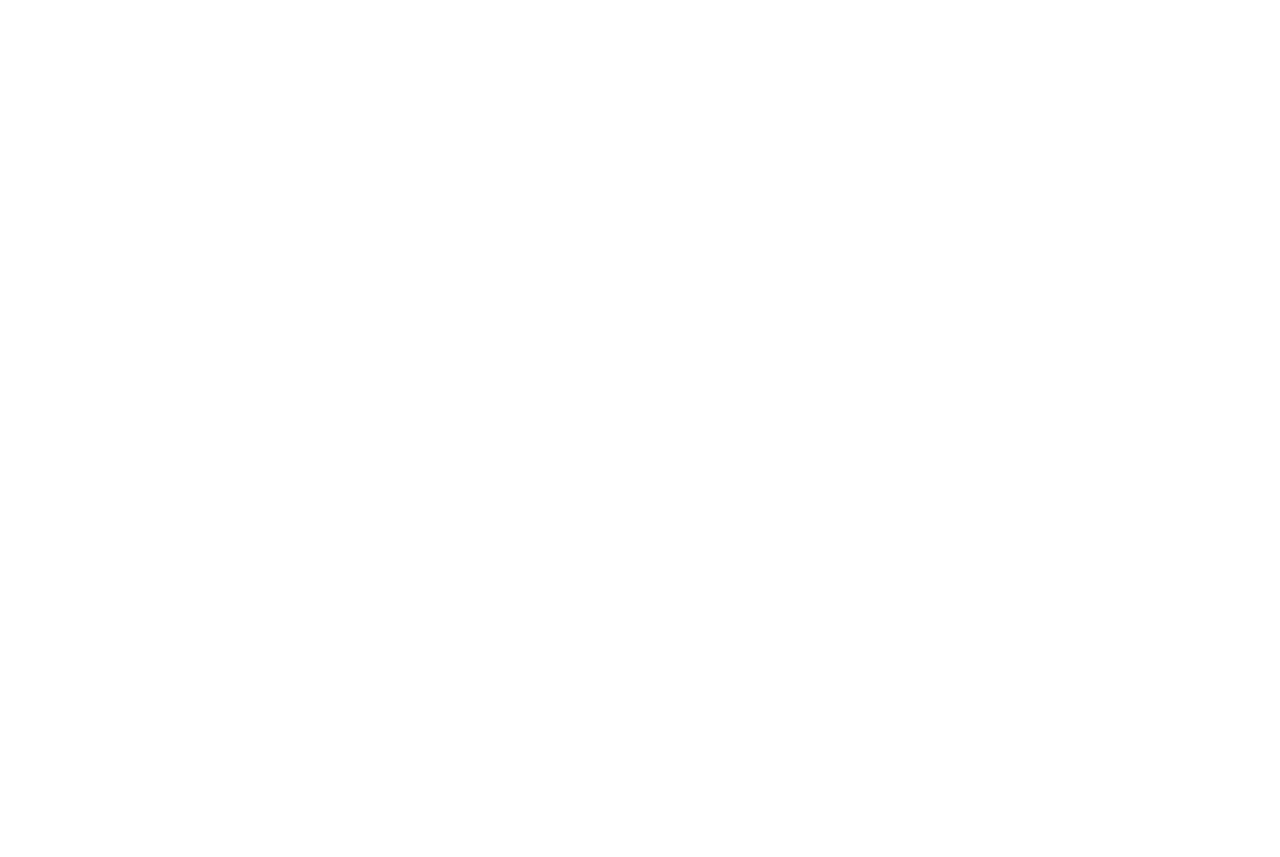
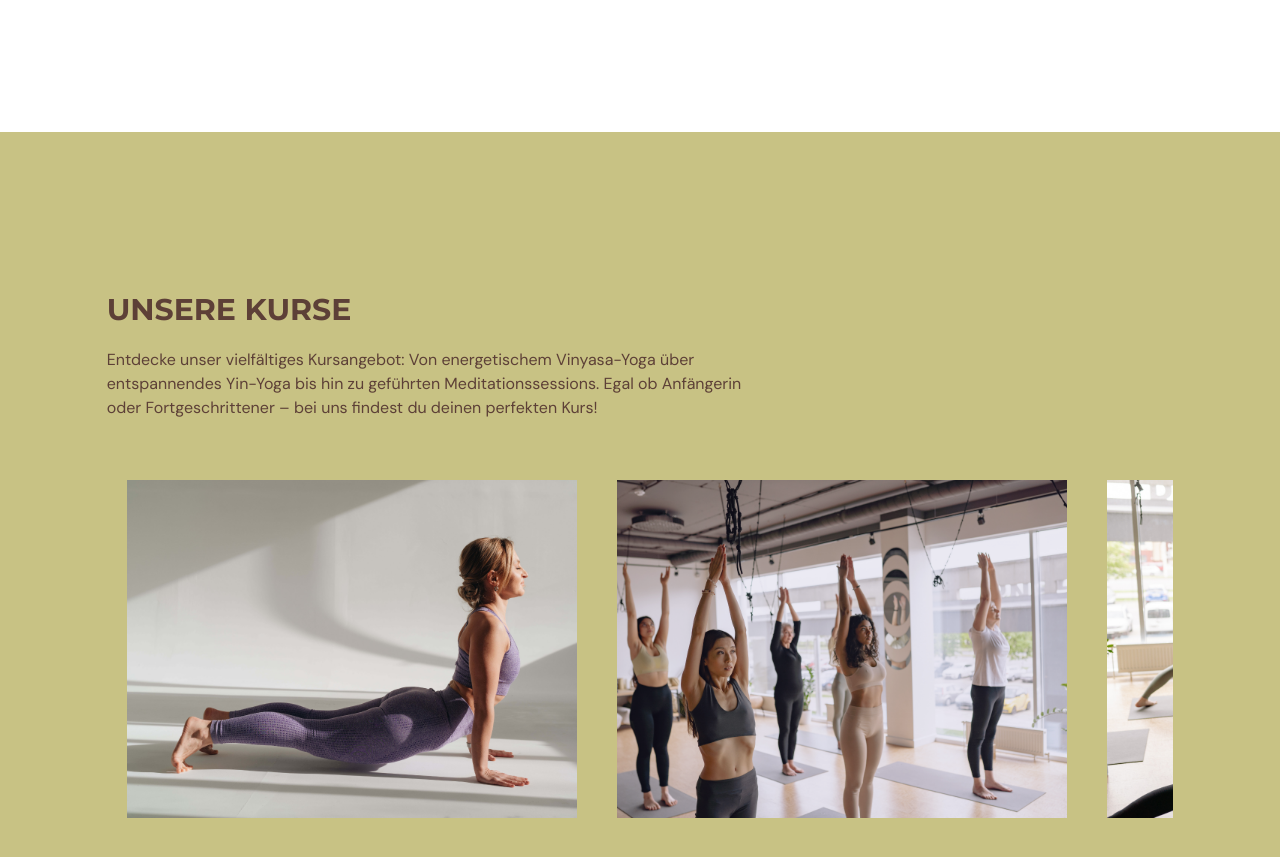
Before and after one commit to AlexaSta-hello/gym-ts, a React (Vite) app: page / in a window 1280 px wide. Shown: the part 2220-3077 px from the top of the page. Before the commit the page ends 2352 px from the top, so only its background shows below. Built offline with nearby package versions, Linux system fonts and the light colour scheme.

Commit message:
Classes Page

```diff
--- a/src/App.tsx
+++ b/src/App.tsx
@@ -1,6 +1,7 @@
 import Navbar from "@/scenes/navbar/index.tsx";
 import Home from "./scenes/home";
 import Benefits from "@/scenes/benefits";
+import OurClasses from "./scenes/ourClasses";
 import { useEffect, useState } from "react";
 import { SelectedPage } from "@/shared/types";
 import { HomeIcon } from "@heroicons/react/24/solid";
@@ -31,7 +32,7 @@
 
     <Home setSelectedPage={setSelectedPage}/>
     <Benefits setSelectedPage={setSelectedPage}/>
-
+    <OurClasses setSelectedPage={setSelectedPage}/>
   </div>
   );
 }
--- a/src/scenes/benefits/index.tsx
+++ b/src/scenes/benefits/index.tsx
@@ -46,6 +46,7 @@
         className="mx-auto min-h-full w-5/6 py-20"
     >
         <motion.div onViewportEnter={() => setSelectedPage(SelectedPage.Benefits)}>
+
             {/* Header */}
             <motion.div
                 className="md:my-5 md:w-3/5"
@@ -108,7 +109,7 @@
                             >
                                 <HText>
                                     ÜBER 200 GLÜCKLICHE MITGLIEDER*INNEN BLEIBEN MIT UNS {" "}
-                                    <span className="text-primary-100">FIT</span>.
+                                    <span className="text-gray-100">FIT</span>.
                                 </HText>
                             </motion.div>
                         </div>
--- /dev/null
+++ b/src/scenes/ourClasses/Class.tsx
@@ -0,0 +1,25 @@
+
+
+type Props = {
+    name: string;
+    description?: string;
+    image: string;
+};
+
+const Class = ({name, description, image}: Props) => {
+
+  const overlayStyles = `p-5 absolute z-30 flex h-[338px] w-[450px] flex-col
+    items-center justify-center whitespace-normal bg-gray-100 text-center
+    text-white opacity-0 transition duration-500 hover:opacity-90`
+    return (
+    <li className="relative mx-5 inline-block h-[380px] w-[450px]">
+        <div className={overlayStyles}>
+            <p className="text-2xl mb-5">{name}</p>
+            <p>{description}</p>
+        </div>
+        <img src={image} alt="yoga kurse" />
+    </li>
+  )
+}
+
+export default Class;
--- /dev/null
+++ b/src/scenes/ourClasses/index.tsx
@@ -0,0 +1,96 @@
+import HText from "@/shared/HText";
+import { ClassType, SelectedPage } from "@/shared/types";
+import image1 from "@/assets/image1.png";
+import image2 from "@/assets/image2.png";
+import image3 from "@/assets/image3.png";
+import image4 from "@/assets/image4.png";
+import image5 from "@/assets/image5.png";
+import image6 from "@/assets/image6.png";
+import { motion } from "framer-motion";
+import Class from "./Class";
+
+const classes: Array<ClassType> = [
+    {
+        name: "Yin Yoga Relax",
+        description: "Tiefenentspannung mit langen, ruhigen Dehnungen. Ideal zur Stressreduktion und um das Bindegewebe zu regenerieren.",
+        image: image1
+    },
+    {
+        name: "Vinyasa Flow",
+       /* description: "Eine dynamische, fließende Praxis, die Atem und Bewegung harmonisch verbindet. Ideal für alle, die Flexibilität und Kraft aufbauen möchten.",*/
+        image: image2
+    },
+    {
+        name: "Hatha Yoga Basics",
+        description: "Traditionelle Hatha-Übungen für eine solide Basis. Perfekt für Anfänger*innen und zur bewussten Kräftigung von Körper und Geist.",
+        image: image3
+    },
+    {
+        name: "Achtsamkeitsmeditation",
+        description: "Lerne, den gegenwärtigen Moment bewusst wahrzunehmen und deine innere Ruhe zu finden. Hilft bei Stressabbau und emotionaler Balance.",
+        image: image4
+    },
+    {
+        name: "Power Yoga",
+        description: "Ein intensives, kraftvolles Yoga-Workout, das Kondition, Balance und Muskelausdauer verbessert. Für alle, die ein körperliches Training suchen.",
+        image: image5
+    },
+    {
+        name: "Geführte Tiefenmeditation",
+        description: "Eine angeleitete Reise in tiefe Entspannung und Selbstreflexion. Perfekt, um mental abzuschalten und innere Klarheit zu erlangen.",
+        image: image6
+    },
+]
+
+type Props = {
+    setSelectedPage: (value: SelectedPage) => void;
+}
+
+const OurClasses = ({setSelectedPage}: Props) => {
+  return (
+    <section id="ourclasses" className="w-full bg-primary-100 py-40">
+        <motion.div onViewportEnter={() => setSelectedPage(SelectedPage.OurClasses)}>
+
+            {/* Header */}
+            <motion.div
+                className="mx-auto w-5/6"
+                initial="hidden"
+                whileInView="visible"
+                viewport={{once: true, amount: 0.5}} /* Animation wird getriggert wenn man 0.5 vom div sieht*/
+                transition={{duration: 0.8}}
+                variants={{
+                    hidden: {opacity: 0, x:-50},
+                    visible: {opacity: 1, x:0}
+                }}
+            >
+                <div className="md:w-3/5">
+                    <HText>UNSERE KURSE</HText>
+                    <p className="py-5">
+                        Entdecke unser vielfältiges Kursangebot: Von energetischem Vinyasa-Yoga über
+                        entspannendes Yin-Yoga bis hin zu geführten Meditationssessions. Egal ob Anfängerin
+                        oder Fortgeschrittener – bei uns findest du deinen perfekten Kurs!
+                    </p>
+                </div>
+                <motion.div>
+                    <div className="mt-10 h-[353px] w-full overflow-x-auto overflow-y-hidden">
+                        <ul className="w-[2800px] whitespace-nowrap">
+                            {classes.map((item: ClassType, index) => (
+                                <Class
+                                    key={`${item.name}-${index}`}
+                                    name={item.name}
+                                    description={item.description}
+                                    image={item.image}
+                                />
+                            ))}
+                        </ul>
+                    </div>
+                </motion.div>
+
+            </motion.div>
+
+        </motion.div>
+    </section>
+  )
+}
+
+export default OurClasses;
--- a/src/shared/types.ts
+++ b/src/shared/types.ts
@@ -10,3 +10,9 @@
   title: string,
   description: string
 }
+
+export interface ClassType {
+  name: string;
+  description?: string; /* mit ? -> description optional */
+  image: string
+}
```
Also changed, not shown: src/assets/image3.png.
